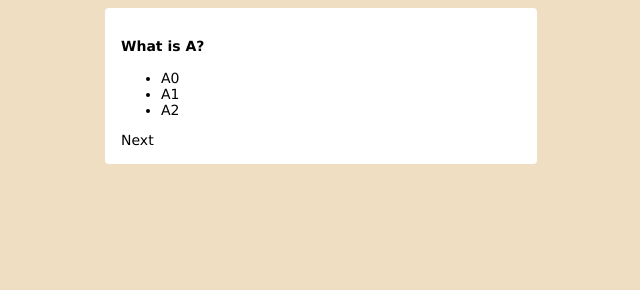
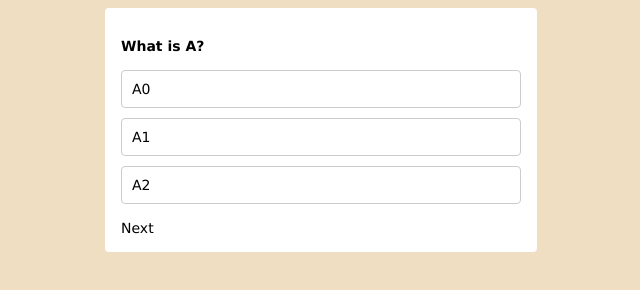
Before and after one commit to Jun-Honda-0326/MyQuizApp, a plain HTML site: page index.html in a window 1280 px wide. Shown: the whole page, without its empty margins (319-959 px from the left). Drawn offline with Linux system fonts and the light colour scheme.

Commit message:
選択肢のスタイル変更

```diff
--- a/css/styles.css
+++ b/css/styles.css
@@ -16,3 +16,20 @@ body{
   margin-bottom: 16px;
   font-weight: bold;
 }
+#choices{
+  list-style: none;
+  padding: 0;
+  margin-bottom: 16px;
+}
+
+#choices > li{
+  border: 1px solid #ccc;
+  border-radius: 4px;
+  padding: 10px;
+  cursor: pointer;
+  margin-bottom: 10px;
+}
+
+#choices > li:hover{
+  background: #f8f8f8;
+}
```
